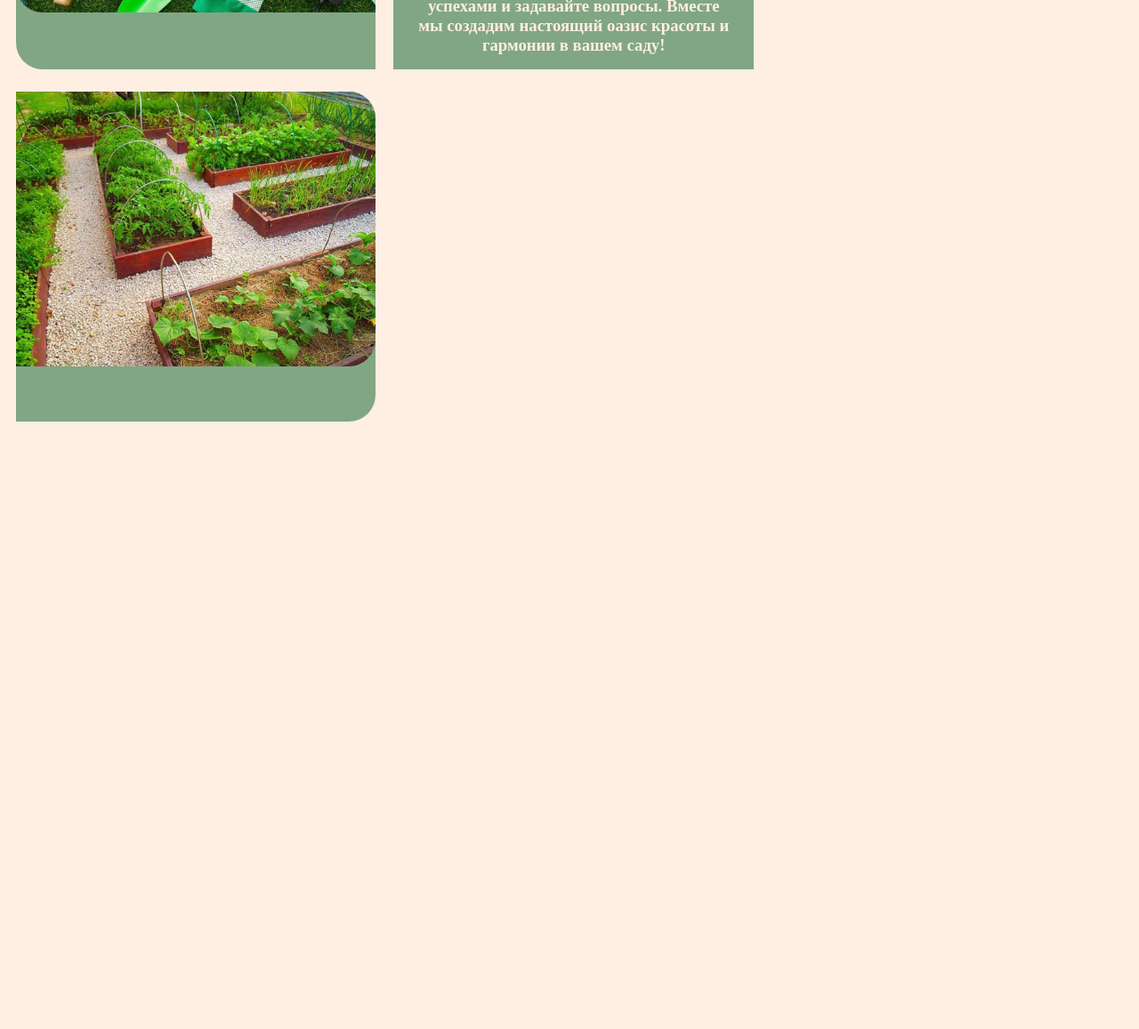
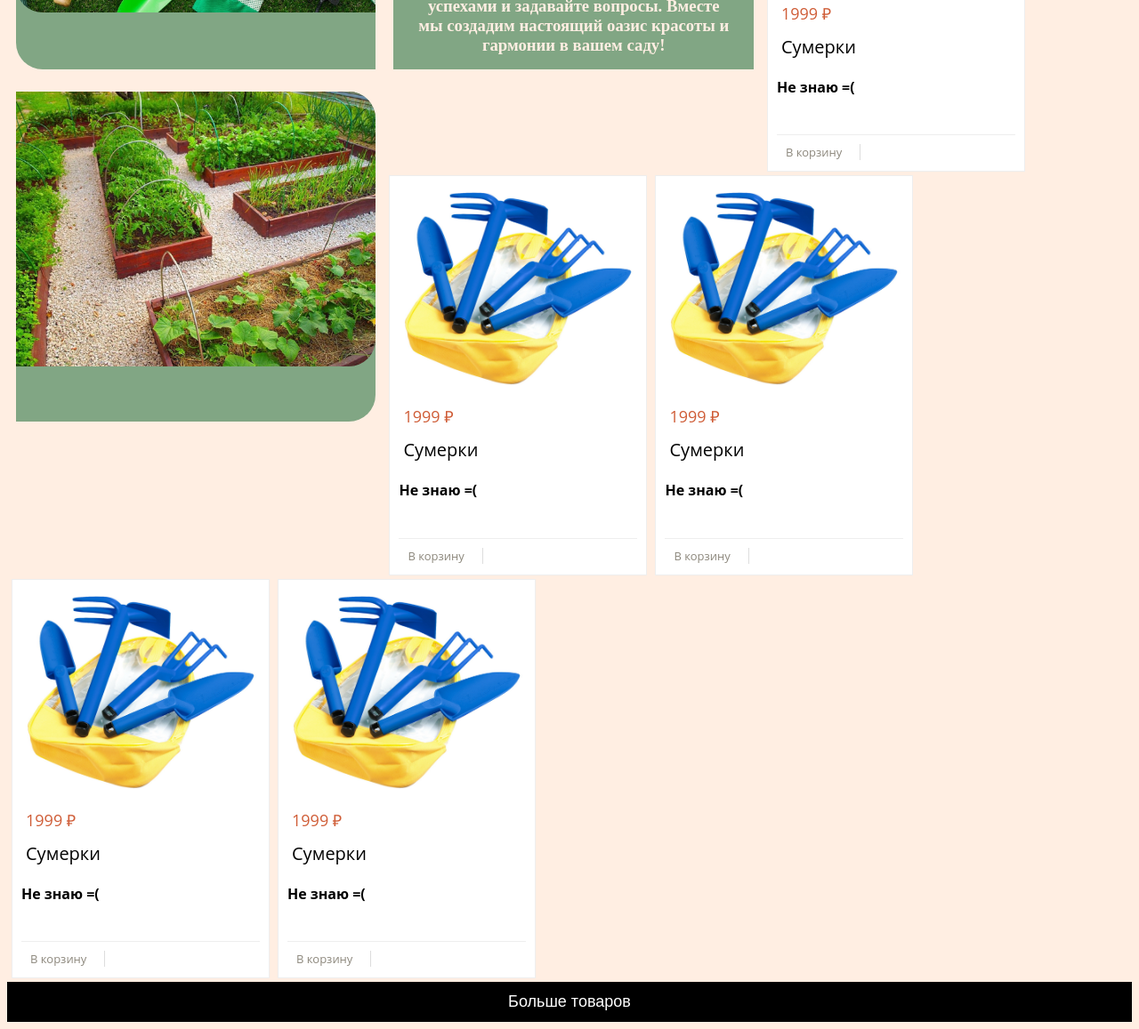
Before and after one commit to Bra45f/Skavrenuk_sait_po_sadovodstvu, a plain HTML site: page index.html in a window 1280 px wide. Shown: the part 446-1603 px from the top of the page at 89% size. Before the commit the page ends 935 px from the top, so only its background shows below. Drawn offline with Linux system fonts and the light colour scheme.

Commit message:
добавлен блок с товрами

```diff
--- a/index.html
+++ b/index.html
@@ -12,9 +12,9 @@
         <a class="nav-link" href="#">Главная</a>
         <a class="nav-link" href="#">Каталог</a>
         <a class="nav-link" href="#">Вики</a>
-        <a class="nav-link" href="mailto:nikitaskavrenuk6@gmail.com" target="_blank" rel="noopener noreferrer">Написать</a>
+        <!-- <a class="nav-link" href="mailto:nikitaskavrenuk6@gmail.com" target="_blank" rel="noopener noreferrer">Написать</a> -->
 
-        <a id="about" class="nav-link" href="#">оазис</a>
+        <a id="about" class="nav-link" href="#">Корзина</a>
      </nav>
 
      <h1>Садоводство начинается с нас</h1>
@@ -42,5 +42,106 @@
 
       <h2>Популярно у нас</h2>
 
+      <div class="product-item">
+        <div class="product-img">
+          <a href="">
+            <img src="IMG/lopatki.jpg">
+          </a>
+        </div>
+        <div class="product-list">
+        <span class="price">1999 ₽</span>
+          <p class="product_name">Сумерки</p>
+          <h4>Не знаю =(</h4>
+          <div class="stars"></div>
+
+          <div class="actions">
+            <div class="add-to-cart">
+              <a href="" class="cart-button">В корзину</a>
+            </div>
+            </div>
+          </div>
+      </div>
+
+      <div class="product-item">
+        <div class="product-img">
+          <a href="">
+            <img src="IMG/lopatki.jpg">
+          </a>
+        </div>
+        <div class="product-list">
+        <span class="price">1999 ₽</span>
+          <p class="product_name">Сумерки</p>
+          <h4>Не знаю =(</h4>
+          <div class="stars"></div>
+
+          <div class="actions">
+            <div class="add-to-cart">
+              <a href="" class="cart-button">В корзину</a>
+            </div>
+            </div>
+          </div>
+      </div>
+
+      <div class="product-item">
+        <div class="product-img">
+          <a href="">
+            <img src="IMG/lopatki.jpg">
+          </a>
+        </div>
+        <div class="product-list">
+        <span class="price">1999 ₽</span>
+          <p class="product_name">Сумерки</p>
+          <h4>Не знаю =(</h4>
+          <div class="stars"></div>
+
+          <div class="actions">
+            <div class="add-to-cart">
+              <a href="" class="cart-button">В корзину</a>
+            </div>
+            </div>
+          </div>
+      </div>
+
+      <div class="product-item">
+        <div class="product-img">
+          <a href="">
+            <img src="IMG/lopatki.jpg">
+          </a>
+        </div>
+        <div class="product-list">
+        <span class="price">1999 ₽</span>
+          <p class="product_name">Сумерки</p>
+          <h4>Не знаю =(</h4>
+          <div class="stars"></div>
+
+          <div class="actions">
+            <div class="add-to-cart">
+              <a href="" class="cart-button">В корзину</a>
+            </div>
+            </div>
+          </div>
+      </div>
+
+      <div class="product-item">
+        <div class="product-img">
+          <a href="">
+            <img src="IMG/lopatki.jpg">
+          </a>
+        </div>
+        <div class="product-list">
+        <span class="price">1999 ₽</span>
+          <p class="product_name">Сумерки</p>
+          <h4>Не знаю =(</h4>
+          <div class="stars"></div>
+
+          <div class="actions">
+            <div class="add-to-cart">
+              <a href="" class="cart-button">В корзину</a>
+            </div>
+            </div>
+          </div>
+      </div>
+
+      <button class="MORE">Больше товаров</button>
 </body>
 </html>
--- a/style.css
+++ b/style.css
@@ -62,3 +62,153 @@ h3{
     margin: 25px;
     text-align: center;
 }
+
+h2{
+    margin-left: 10px;
+}
+
+.card{
+    max-width: 300px;
+    display: inline-block;
+    box-shadow: 0 4px 8px 0 rgba(0, 0, 0, 0.2);
+    margin-left: 10px;
+}
+
+.product_name{
+    font-size: 20px;
+    margin: 5px;
+}
+
+.price {
+    color: grey;
+    font-size: 18px;
+    margin: 5px;
+}
+
+.card button {
+    border: none;
+    outline: 0;
+    padding: 12px;
+    color: white;
+    background-color: #000;
+    text-align: center;
+    cursor: pointer;
+    width: 100%;
+    font-size: 18px;
+}
+
+.card button:hover {
+    opacity: 0.7;
+}
+
+
+.text {
+  margin: 5px;
+}
+
+* {
+    box-sizing: border-box;
+ }
+ .product-item {
+    width: 290px;
+    padding: 10px 10px 5px 10px;
+    border: 1px solid #eee;
+    background: white;
+    font-family: "Open Sans";
+    overflow: hidden;
+    transition: .4s linear;
+    display: inline-block;
+    margin-left: 5px;
+ }
+ .product-img {
+    transition: 1s ease-in-out;
+ }
+ .product-img:hover {
+    transform: scale(1.1);
+ }
+ .product-img img {
+    display: block;
+    width: 100%;
+ }
+ .product-list {
+    margin-top: 15px;
+ }
+ .product-list h3 {
+   font-family: Bicubik;
+   font-size: 25px;
+   margin: auto;
+ }
+ .price {
+    color: #CF5C36;
+    display: block;
+    margin-bottom: 12px;
+ }
+ .stars {
+    height: 14px;
+    line-height: 14px;
+    margin: 7px 0;
+ }
+ .stars:before {
+    content: "";
+    color: #EFB71C;
+    font-size: 14px;
+    font-family: FontAwesome;
+ }
+ .actions {
+    border-top: 1px solid #eee;
+    padding-top: 4px;
+    font-size: 13px;
+    height: 30px;
+    line-height: 30px;
+ }
+ .actions:after {
+    content: "";
+    display: table;
+    clear: both;
+ }
+ .add-to-cart, .add-to-links {
+    float: left;
+ }
+ .cart-button {
+    text-decoration: none;
+    color: #8C877C;
+    padding-right: 20px;
+    border-right: 1px solid #ddd;
+    transition: .4s linear;
+ }
+ .cart-button:before {
+    content: "";
+    font-family: FontAwesome;
+    margin-right: 10px;
+ }
+ .add-to-cart:hover .cart-button, .wishlist:hover, .compare:hover {
+    color: #E34D38;
+ }
+ .wishlist, .compare {
+    color: #8C877C;
+    padding-left: 20px;
+    transition: .4s linear;
+ }
+ .wishlist:after, .compare:after {
+    display: inline-block;
+    font-family: FontAwesome;
+    font-size: 13px;
+ }
+ .wishlist:after {
+    content: "";
+ }
+ .compare:after {
+    content: "";
+ }
+
+.MORE{
+    border: none;
+    outline: 0;
+    padding: 12px;
+    color: white;
+    background-color: #000;
+    text-align: center;
+    cursor: pointer;
+    width: 100%;
+    font-size: 18px;
+}
```
Also changed, not shown: IMG/lopatki.jpg (added), IMG/tacka.jpg (added).
